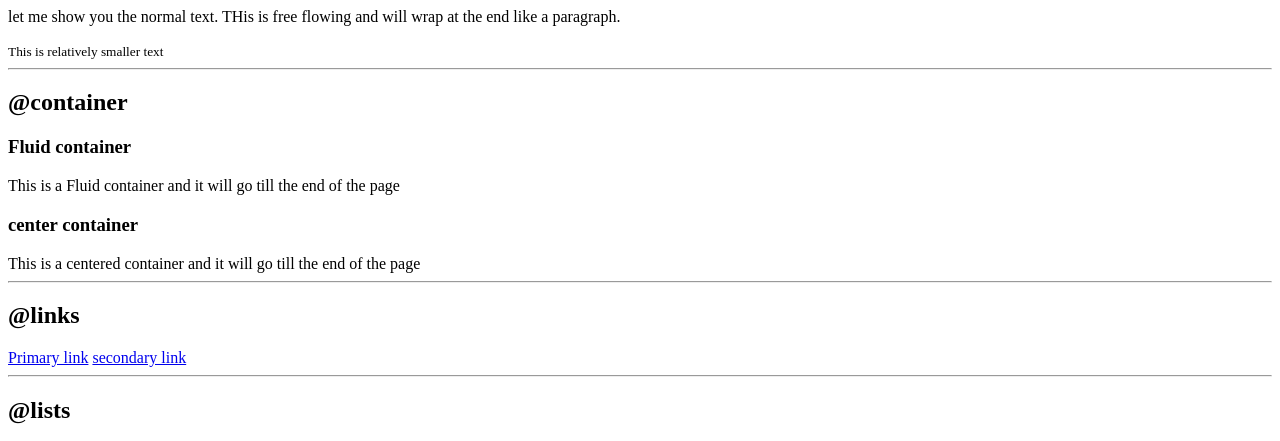
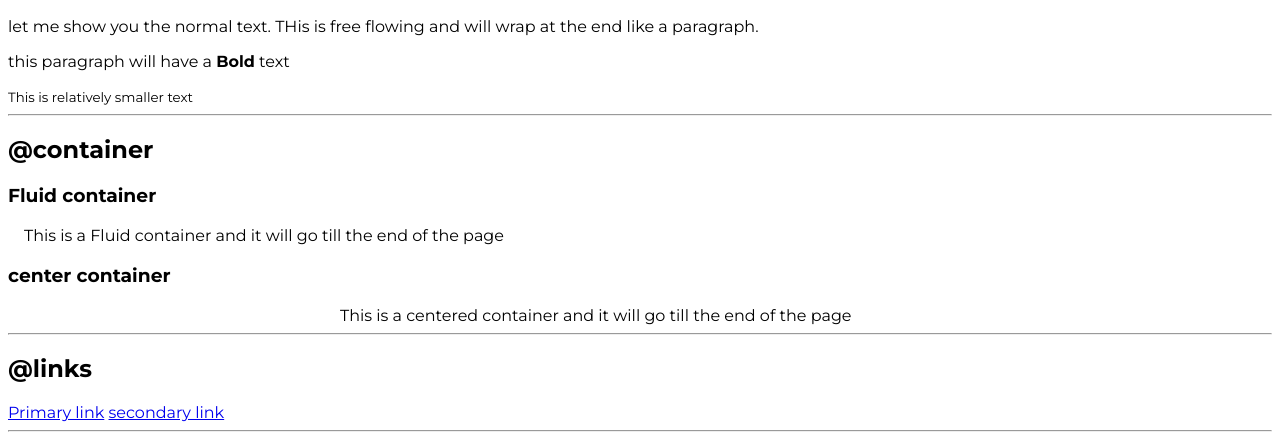
Before and after one commit to nishanth3012000/Nishanth_portfolio, a plain HTML site: page index.html in a window 1280 px wide. Shown: the part 282-723 px from the top of the page. Drawn offline with Linux system fonts and the light colour scheme.

Commit message:
added css file with container

```diff
--- a/index.html
+++ b/index.html
@@ -5,6 +5,7 @@
     <meta http-equiv="X-UA-Compatible" content="IE=edge">
     <meta name="viewport" content="width=device-width, initial-scale=1.0">
     <title>component library</title>
+    <link rel="stylesheet" href="./styles.css">
 </head>
 <body>
     <h1> Nishanth's component library</h1>
@@ -18,6 +19,7 @@
     <h1>this is the biggest heading</h1>
     <h2>this is the second biggest</h2>
     <p>let me show you the normal text. THis is free flowing and will wrap at the end like a paragraph.</p>
+    <p>this paragraph will have a <strong>Bold</strong> text</p>
     <small> This is relatively smaller text</small>
 
     <hr>
@@ -25,10 +27,10 @@
     <h2>@container</h2>
 
     <h3>Fluid container</h3>
-    <div>This is a Fluid container and it will go till the end of the page </div>
+    <div class="container  ">This is a Fluid container and it will go till the end of the page </div>
 
     <h3>center container</h3>
-    <div>This is a centered container and it will go till the end of the page </div>
+    <div class="container-center">This is a centered container and it will go till the end of the page </div>
 
     <hr>
 
--- a/styles.css
+++ b/styles.css
@@ -4,3 +4,12 @@ body {
     font-family: 'Montserrat', sans-serif;
 
 }
+.container {
+    padding-left: 1rem;
+    padding-right: 1rem;
+}
+
+.container-center {
+    max-width: 600px;
+    margin: auto;
+}
```
